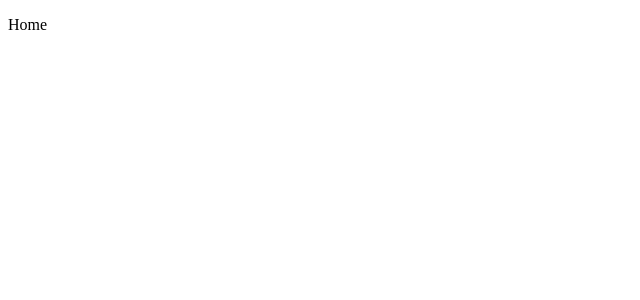
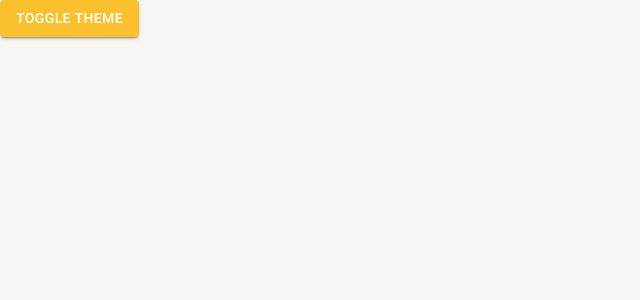
Before and after one commit to arthurgarciatakahashi/nextReactCRUDTemplate, a React (Create React App) app in the folder reactui-template-register/: page /pagina-inicial in a window 1280 px wide. Shown: the top 300 px of the page, without its empty margins (0-640 px from the left). Built offline with nearby package versions, Linux system fonts and the light colour scheme.

Commit message:
create theme dark light

```diff
--- a/reactui-template-register/package.json
+++ b/reactui-template-register/package.json
@@ -3,6 +3,10 @@
   "version": "0.1.0",
   "private": true,
   "dependencies": {
+    "@emotion/react": "^11.11.4",
+    "@emotion/styled": "^11.11.5",
+    "@mui/icons-material": "^5.15.15",
+    "@mui/material": "^5.15.15",
     "react": "^18.3.1",
     "react-dom": "^18.3.1",
     "react-router-dom": "6",
--- a/reactui-template-register/public/index.html
+++ b/reactui-template-register/public/index.html
@@ -15,9 +15,14 @@
   <link rel="manifest" href="%PUBLIC_URL%/manifest.json" />
 
   <title>Cadastros App</title>
+  <link rel="preconnect" href="https://fonts.googleapis.com" />
+  <link rel="preconnect" href="https://fonts.gstatic.com" crossorigin />
+  <link rel="stylesheet" href="https://fonts.googleapis.com/css2?family=Roboto:wght@300;400;500;700&display=swap" />
+  <link rel="stylesheet" href="https://fonts.googleapis.com/icon?family=Material+Icons" />
+
 </head>
 
-<body>
+<body style="margin: 0; padding: 0;">
   <noscript>Bora ativar o javascript?</noscript>
   <div id="root"></div>
 
--- a/reactui-template-register/src/App.tsx
+++ b/reactui-template-register/src/App.tsx
@@ -1,11 +1,15 @@
 import { BrowserRouter } from "react-router-dom";
 import { AppRoutes } from "./routes";
+import { AppThemeProvider } from "./shared/contexts";
 
 
 export const App = () => {
   return (
-    <BrowserRouter>
-    <AppRoutes />
-    </BrowserRouter>
+    <AppThemeProvider>
+      <BrowserRouter>
+        <AppRoutes />
+      </BrowserRouter>
+    </AppThemeProvider>
+
   );
 }
--- a/reactui-template-register/src/routes/index.tsx
+++ b/reactui-template-register/src/routes/index.tsx
@@ -1,10 +1,17 @@
+import { Button } from "@mui/material";
 import { Navigate, Route, Routes } from "react-router-dom";
+import { useAppThemeContext } from "../shared/contexts";
 
 
 export const AppRoutes = () => {
+    const { toggleTheme } = useAppThemeContext();
+
     return (
         <Routes>
-            <Route path="/pagina-inicial" element={<p>Home</p>} />
+            <Route path="/pagina-inicial" element={<Button
+            variant="contained"
+            color="primary"
+            onClick={toggleTheme}>Toggle Theme</Button>} />
             <Route path="*" element={<Navigate to="/pagina-inicial" />} />
         </Routes>
     );
--- /dev/null
+++ b/reactui-template-register/src/shared/contexts/index.ts
@@ -0,0 +1 @@
+export * from "./themeContext"
--- /dev/null
+++ b/reactui-template-register/src/shared/contexts/themeContext.tsx
@@ -0,0 +1,44 @@
+import { ThemeContext } from "@emotion/react";
+import { DarkTheme, LightTheme } from "../themes";
+import { createContext, useCallback, useContext, useMemo, useState } from "react";
+import { Box } from "@mui/system";
+import { ThemeProvider } from "@mui/material";
+
+
+interface IThemeContextData {
+    themeName: "light" | "dark";
+    toggleTheme: () => void;
+}
+
+interface IThemeProviderProps {
+    children: React.ReactNode
+}
+
+const themeContext = createContext({} as IThemeContextData);
+
+export const useAppThemeContext = () => {
+    return useContext(themeContext);
+}
+
+export const AppThemeProvider: React.FC<IThemeProviderProps> = ({ children }) => {
+    const [themeName, setThemeName] = useState<"light" | "dark">("light");
+    const toggleTheme = useCallback(() => {
+        setThemeName(oldThemeName => oldThemeName === "light" ? "dark" : "light");
+    }, []);
+
+    const theme = useMemo(() => {
+        if (themeName === "light") return LightTheme;
+        return DarkTheme;
+
+    }, [themeName]);
+
+    return (
+        <ThemeContext.Provider value={{ themeName, toggleTheme }}>
+            <ThemeProvider theme={theme}>
+                <Box width="100vw" height="100vh" bgcolor={theme.palette.background.default}>
+                    {children}
+                </Box>
+            </ThemeProvider>
+        </ThemeContext.Provider>
+    );
+}
--- /dev/null
+++ b/reactui-template-register/src/shared/themes/dark.ts
@@ -0,0 +1,23 @@
+import { createTheme } from "@mui/material";
+import { cyan, yellow } from "@mui/material/colors";
+
+export const DarkTheme = createTheme({
+    palette: {
+        primary: {
+            main: yellow[700],
+            dark: yellow[800],
+            light: yellow[500],
+            contrastText: "#ffffff",
+        },
+        secondary: {
+            main: cyan[500],
+            dark: cyan[400],
+            light: cyan[300],
+            contrastText: "#ffffff",
+        },
+        background: {
+            default: "#202124",
+            paper: "#303134",
+        }
+    }
+});
--- /dev/null
+++ b/reactui-template-register/src/shared/themes/index.ts
@@ -0,0 +1,2 @@
+export * from "./light"
+export * from "./dark"
--- /dev/null
+++ b/reactui-template-register/src/shared/themes/light.ts
@@ -0,0 +1,23 @@
+import { createTheme } from "@mui/material";
+import { cyan, yellow } from "@mui/material/colors";
+
+export const LightTheme = createTheme({
+    palette: {
+        primary: {
+            main: yellow[700],
+            dark: yellow[800],
+            light: yellow[500],
+            contrastText: "#ffffff",
+        },
+        secondary: {
+            main: cyan[500],
+            dark: cyan[400],
+            light: cyan[300],
+            contrastText: "#ffffff",
+        },
+        background: {
+            default: "#f7f6f3",
+            paper: "#ffffff",
+        }
+    }
+});
```
Also changed, not shown: 1 other file (tests, documents, lock files or other folders).
